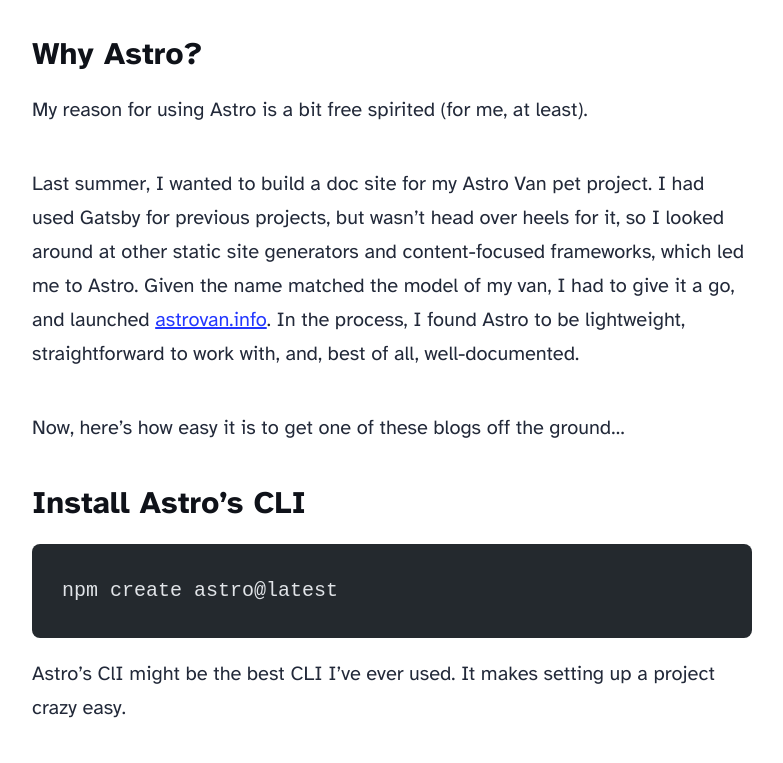
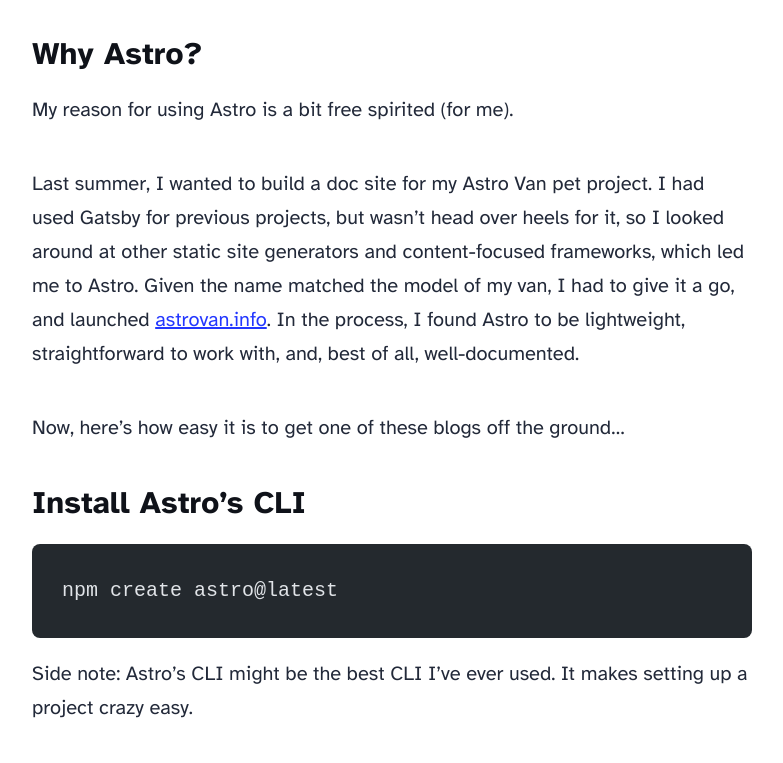
Before and after one commit to AustinAbbott/Dev-Blog, an Astro site: page /blog/new-astro-blog in a window 1280 px wide. Shown: the part 972-1735 px from the top of the page, without its empty margins (248-1031 px from the left). Built offline with nearby package versions, Linux system fonts and the light colour scheme; Astro itself is replaced by a stand-in of ours; code samples lack their colours.

Commit message:
Language updates

````diff
--- a/src/content/blog/new-astro-blog.md
+++ b/src/content/blog/new-astro-blog.md
@@ -9,7 +9,7 @@
 
 #### Why Astro?
 
-My reason for using Astro is a bit free spirited (for me, at least).
+My reason for using Astro is a bit free spirited (for me).
 
 Last summer, I wanted to build a doc site for my Astro Van pet project. I had used Gatsby for previous projects, but wasn't head over heels for it, so I looked around at other static site generators and content-focused frameworks, which led me to Astro. Given the name matched the model of my van, I had to give it a go, and launched [astrovan.info](https://astrovan.info/). In the process, I found Astro to be lightweight, straightforward to work with, and, best of all, well-documented.
 
@@ -21,7 +21,7 @@
 npm create astro@latest
 ```
 
-Astro's ClI might be the best CLI I've ever used. It makes setting up a project crazy easy.
+Side note: Astro's CLI might be the best CLI I've ever used. It makes setting up a project crazy easy.
 
 #### Pick a Theme, Any Theme
 
@@ -55,6 +55,8 @@
 
 ![Website with Astro Transitions (much better)](../../../public/website-transitions-after.gif)
 
+Note: Only Chrome supports the View Transitions API at this point, so the site uses the original navigation style in Safari and Firefox.
+
 #### Deploy!
 
 There’s no shortage of places to host a static website, but Cloudflare’s offering was especially compelling as they offer free, privacy-respecting analytics. I tested it out using my Astro Van website, and found it straightforward to use, so I stuck with that for this site.
````
